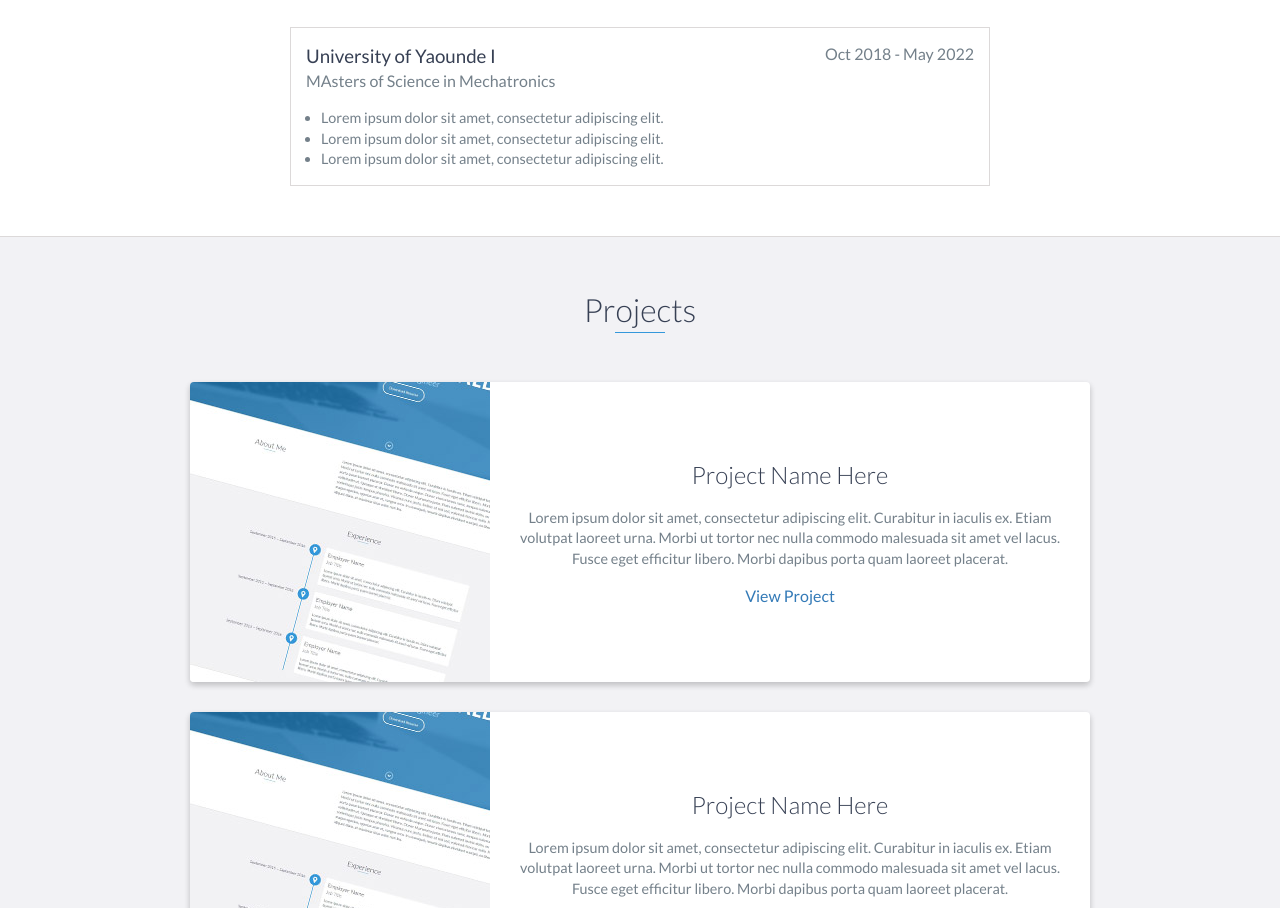
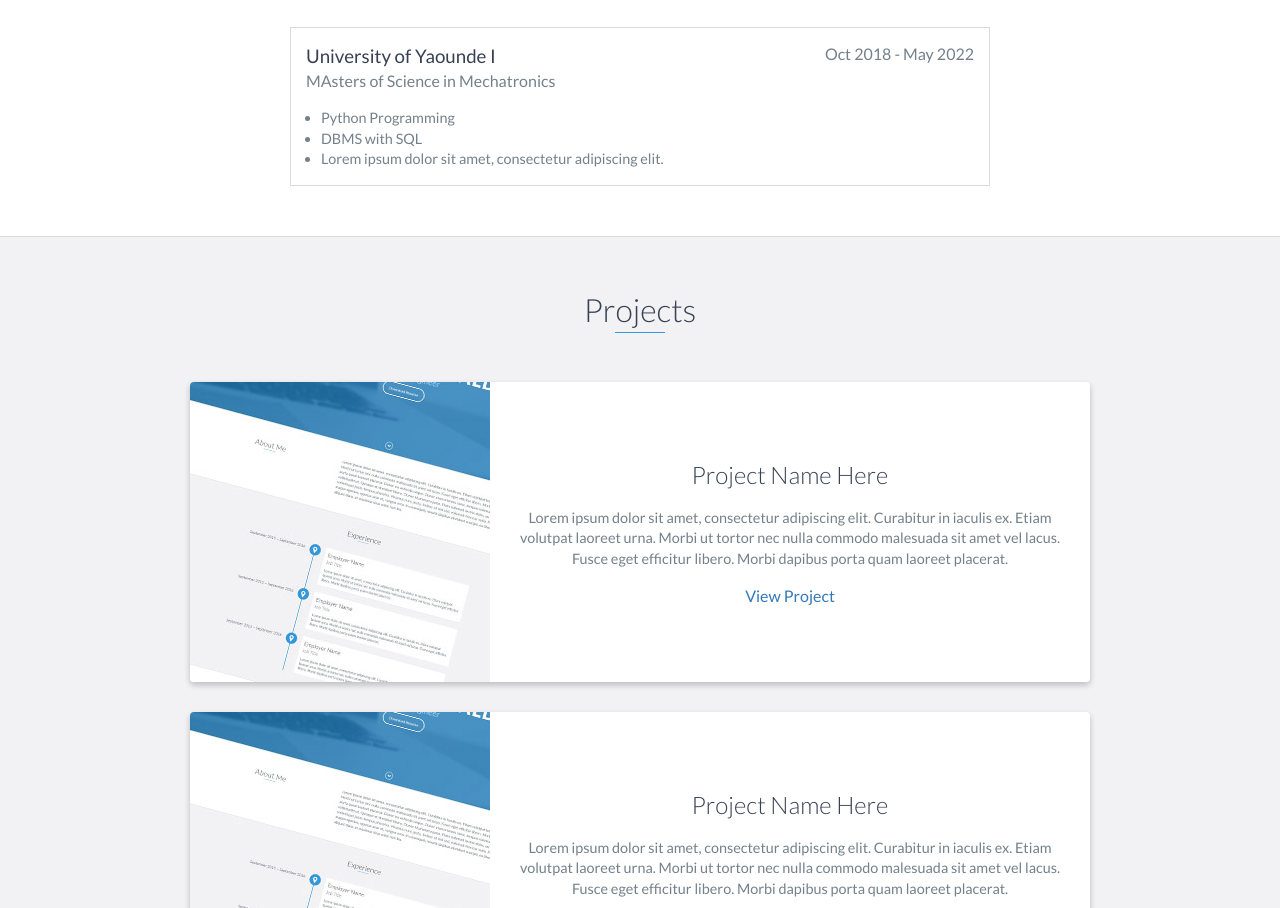
Before and after one commit to tem-ctrl/tem-ctrl.github.io, a website: page index.html in a window 1280 px wide. Shown: the part 2230-3138 px from the top of the page. Drawn offline with nearby package versions, Linux system fonts and the light colour scheme.

Commit message:
Update index.html

```diff
--- a/index.html
+++ b/index.html
@@ -147,10 +147,10 @@
             <h4>MAsters of Science in Mechatronics</h4>
             <ul>
                 <li>
-                    Lorem ipsum dolor sit amet, consectetur adipiscing elit.
+                    Python Programming
                 </li>
                 <li>
-                    Lorem ipsum dolor sit amet, consectetur adipiscing elit.
+                    DBMS with SQL
                 </li>
                 <li>
                     Lorem ipsum dolor sit amet, consectetur adipiscing elit.
```
